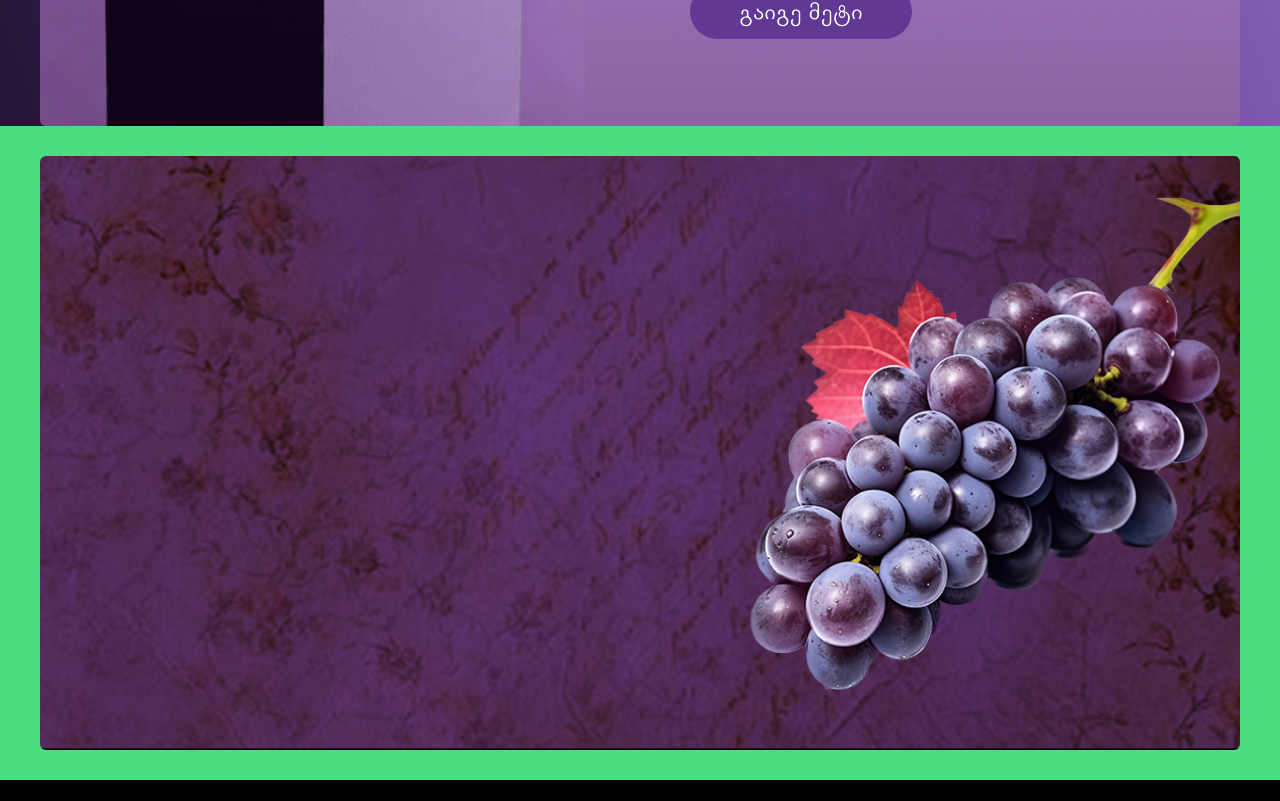
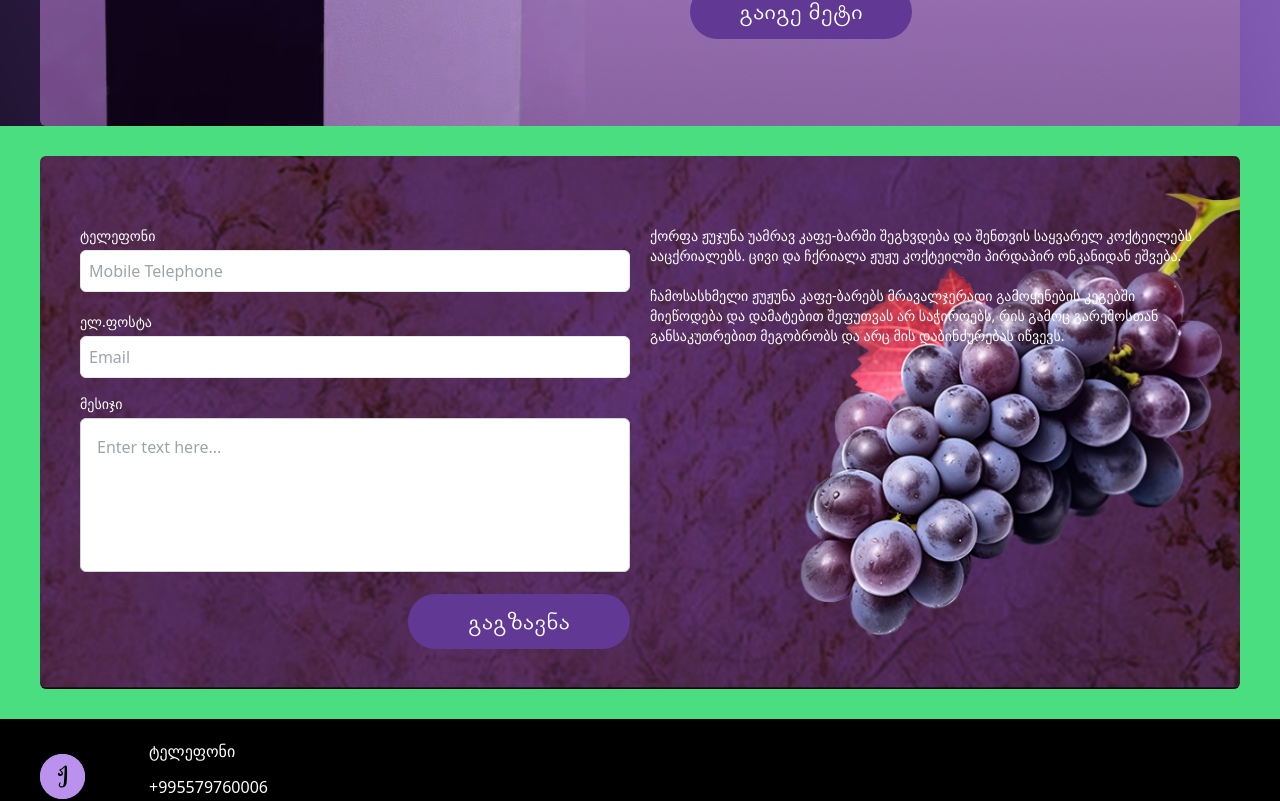
Before and after one commit to linesquad/jujuna, a React (Vite) app: page / in a window 1280 px wide. Shown: the part 2680-3481 px from the top of the page. Built offline with nearby package versions, Linux system fonts and the light colour scheme.

Commit message:
add react hook form

```diff
--- a/package.json
+++ b/package.json
@@ -31,6 +31,7 @@
     "swiper": "^11.1.8"
   },
   "devDependencies": {
+    "@hookform/devtools": "^4.3.1",
     "@types/react": "^18.3.3",
     "@types/react-dom": "^18.3.0",
     "@vitejs/plugin-react": "^4.3.1",
--- a/src/components/landingComponents/Connect.jsx
+++ b/src/components/landingComponents/Connect.jsx
@@ -1,13 +1,144 @@
 import Wrapper from "../Wrapper";
+import HeroContent from "./HeroContent";
+import Button from "../Button";
+
+import { useForm } from "react-hook-form";
+import { DevTool } from "@hookform/devtools";
 
 const Connect = () => {
+  const form = useForm();
+  const { register, control, handleSubmit, formState } = form;
+  const { errors } = formState;
+
+  const onSubmit = (data) => {
+    console.log("Form submitted", data);
+  };
+
   return (
-    <div className="bg-green-400 w-full py-[30px] md:py-[30px] relative">
+    <div className="bg-green-400 w-full py-[30px] md:py-[30px]">
       <Wrapper>
         <div
           className="p-[23px] lg:px-[40px] lg:pt-[70px] lg:pb-[40px] bg-[url('/images/connect.png')]
-        bg-no-repeat bg-right md:bg-right bg-cover w-full h-[400px] md:h-[594px] rounded-b-md lg:rounded-md"
-        ></div>
+        bg-no-repeat bg-cover w-full  rounded-b-md lg:rounded-md
+        bg-right md:bg-right grid grid-rows-1 grid-cols-2 md:grid-cols-2 gap-x-5
+        "
+        >
+          <div>
+            <form
+              className="space-y-4"
+              onSubmit={handleSubmit(onSubmit)}
+              noValidate
+            >
+              <div className="mb-5">
+                <label
+                  htmlFor="mobile"
+                  className="block text-sm font-medium text-color-primary mb-1"
+                >
+                  ტელეფონი
+                </label>
+                <input
+                  type="tel"
+                  id="mobile"
+                  placeholder="Mobile Telephone"
+                  className="w-full p-2 border rounded-md focus:outline-none focus:ring-2 focus:ring-buttonColor-primary"
+                  {...register("mobile", {
+                    required: {
+                      value: true,
+                      message: "Mobile number is required",
+                    },
+                    pattern: {
+                      value: /^\d+$/,
+                      message: "Invalid phone number format",
+                    },
+                  })}
+                />
+                <p className="text-red-300 font-bold">
+                  {errors.mobile?.message}
+                </p>
+              </div>
+
+              <div>
+                <label
+                  htmlFor="email"
+                  className="block text-sm font-medium text-color-primary mb-1 "
+                >
+                  ელ.ფოსტა
+                </label>
+                <input
+                  type="email"
+                  id="email"
+                  placeholder="Email"
+                  className="w-full p-2 border rounded-md focus:outline-none focus:ring-2 focus:ring-buttonColor-primary"
+                  {...register("email", {
+                    required: {
+                      value: true,
+                      message: "Email is required",
+                    },
+                    pattern: {
+                      value: /^[a-zA-Z0-9._%+-]+@[a-zA-Z0-9.-]+\.[a-zA-Z]{2,}$/,
+                      message: "Invalid email format",
+                    },
+                  })}
+                />
+                <p className="text-red-300 font-bold">
+                  {errors.email?.message}
+                </p>
+              </div>
+
+              <div>
+                <label
+                  htmlFor="message"
+                  className="block text-sm font-medium text-color-primary mb-1"
+                >
+                  მესიჯი
+                </label>
+                <textarea
+                  id="message"
+                  placeholder="Enter text here..."
+                  className="w-full p-4 border border-gray-300 rounded-md shadow-sm focus:outline-none focus:ring-2 focus:ring-buttonColor-primary resize-none"
+                  rows="5"
+                  {...register("textArea", {
+                    required: {
+                      value: true,
+                      message: "Message is required",
+                    },
+                    minLength: {
+                      value: 5,
+                      message: "Enter a minimum of 5 symbols",
+                    },
+                    maxLength: {
+                      value: 500,
+                      message: "Enter a maximum of 500 symbols",
+                    },
+                  })}
+                />
+                <p className="text-red-300 font-bold">
+                  {errors.textArea?.message}
+                </p>
+              </div>
+
+              <div className="flex justify-end">
+                <Button type="large">გაგზავნა</Button>
+              </div>
+            </form>
+            <DevTool control={control} />
+          </div>
+
+          <HeroContent
+            descriptionStyle="text-sm text-color-primary"
+            containerStyle="font-normal"
+            description={[
+              {
+                paragraph:
+                  "ქორფა ჟუჯუნა უამრავ კაფე-ბარში შეგხვდება და შენთვის საყვარელ კოქტეილებს ააცქრიალებს. ცივი და ჩქრიალა ჟუჟუ კოქტეილში პირდაპირ ონკანიდან ეშვება.",
+              },
+              {
+                paragraph:
+                  "ჩამოსასხმელი ჟუჟუნა კაფე-ბარებს მრავალჯერადი გამოყენების კეგებში მიეწოდება და დამატებით შეფუთვას არ საჭიროებს, რის გამოც გარემოსთან განსაკუთრებით მეგობრობს და არც მის დაბინძურებას იწვევს.",
+              },
+            ]}
+          />
+        </div>
       </Wrapper>
     </div>
   );
```
Also changed, not shown: 1 other file (tests, documents, lock files or other folders).
